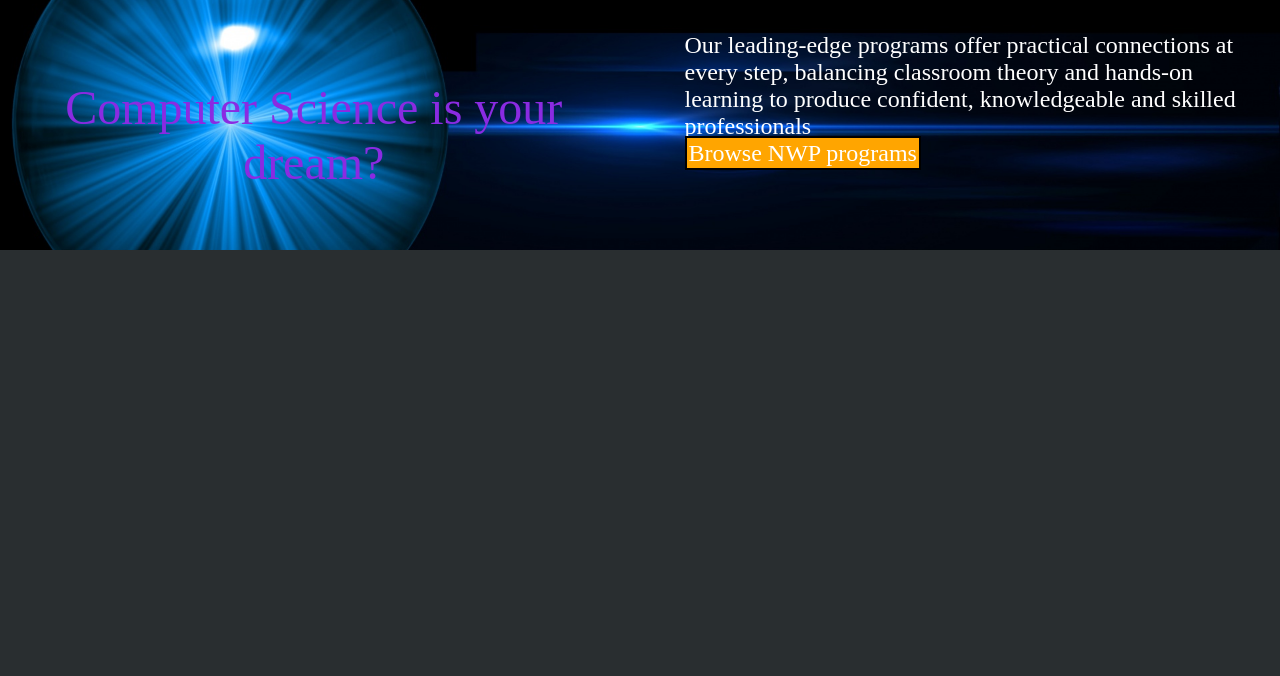
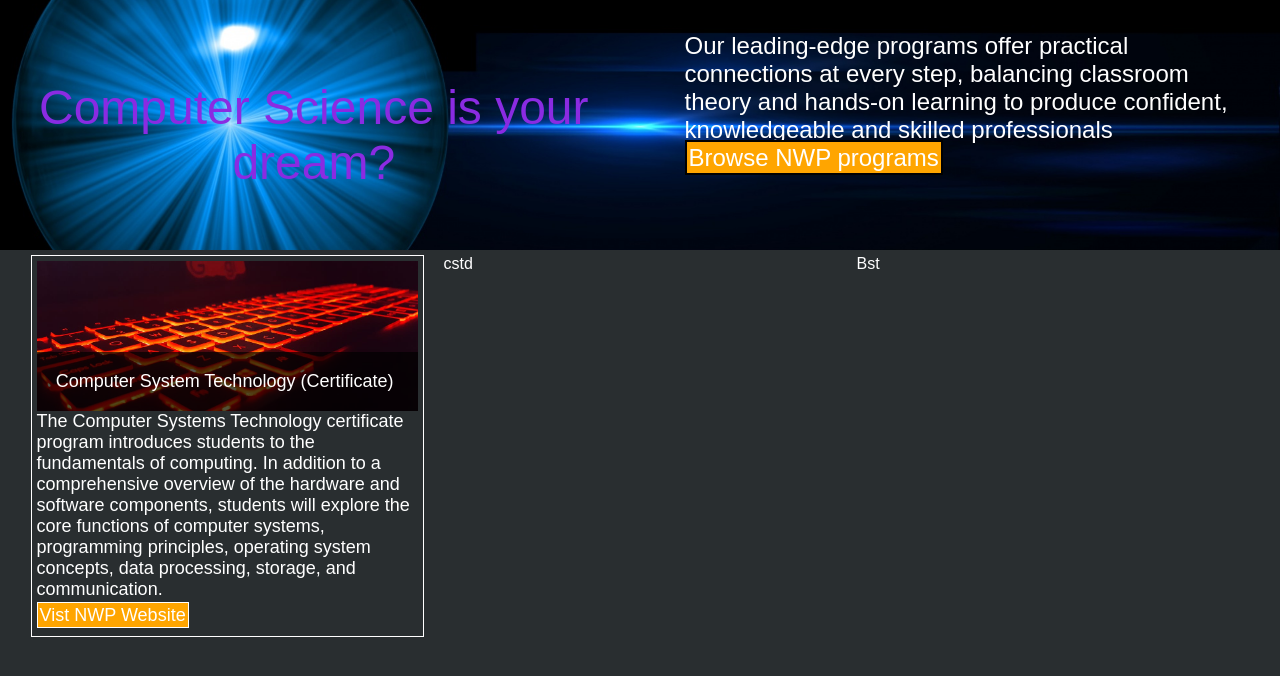
Before and after one commit to Turtletnt5/CS3990w26_Donnelly, a plain HTML site: page index.html in a window 1280 px wide. Drawn offline with Linux system fonts and the light colour scheme.

Commit message:
cstc box done

```diff
--- a/CSS/style.css
+++ b/CSS/style.css
@@ -2,13 +2,16 @@
     margin: 0;
     padding: 0;
     background-color: rgb(41, 46, 48);
+    font-family: Arial, Helvetica, sans-serif;
+    color: white;
 }
 
 
 .whole{
     display: grid;
     grid-template-columns: [start] 2% [main-start] auto [main-end] 2% [end];
-    grid-template-rows: [header-top] 250px [header-bottom] auto [end];
+    grid-template-rows: [header-top] 250px [header-bottom] auto  [end];
+    gap: 5px;
 
     .header{
         background-image: url("/images/banner.png");
@@ -33,7 +36,6 @@
 
         .prog{
             background-color: transparent;
-            color: white;
             font-size: x-large;
             padding: 2rem;
 
@@ -44,17 +46,68 @@
                 margin-top: 5px;
 
                 a{
-                    color: white;
                     text-decoration: none;
                     background-color: inherit;
                 }
             }
+
+            .browse:hover{
+                opacity: 0.5;
+            }
+
         }
 
 
     }
 
+    .CSPrograms{
+        grid-column: 2 / -2;
+        display: inline-grid;
+        grid-template-columns: repeat(auto-fit, minmax(250px, 1fr));
+        gap: 20px;
+
+        .cstc{
+            border: white 1px solid;
+            background-color: inherit;
+            font-size: large;
+            padding: 5px;
+
+            .pic{
+                background-image: url(/images/keyboard.png);
+                background-size: cover;
+                height: 150px;
+                position: relative;
+
+                div{
+                    position: absolute;
+                    bottom: 0;
+                    background-color: rgba(0, 0, 0, 0.679);
+                    width: 90%;
+                    padding: 5%;
+
+                }
+            }
+
+            .link{
+                margin: 5px;
+                margin-left: 0px;
+                a{
+                    background-color: orange;
+                    border: white solid 1px;
+                    text-decoration: none;
+                    padding: 2px;
+                }
+
+                a:hover{
+                    opacity: 0.5;
+                }
+            }
+
+        }
 
 
 
+    }
+
+
 }
--- a/index.html
+++ b/index.html
@@ -27,7 +27,18 @@
         </div>
     </div>
 
-
+    <div class="CSPrograms">
+        <div class="cstc">
+            <div class="pic">
+                <div>Computer System Technology (Certificate)</div>
+            </div>
+            The Computer Systems Technology certificate program introduces students to the fundamentals of computing.
+            In addition to a comprehensive overview of the hardware and software components, students will explore the core functions of computer systems, programming principles, operating system concepts, data processing, storage, and communication.
+            <div class="link"><a href="https://www.nwpolytech.ca/program/computer-systems-technology-certificate">Vist NWP Website</a></div>
+        </div>
+        <div>cstd</div>
+        <div>Bst</div>
+    </div>
 
 
 </div>
```
Also changed, not shown: images/keyboard.png (added).
